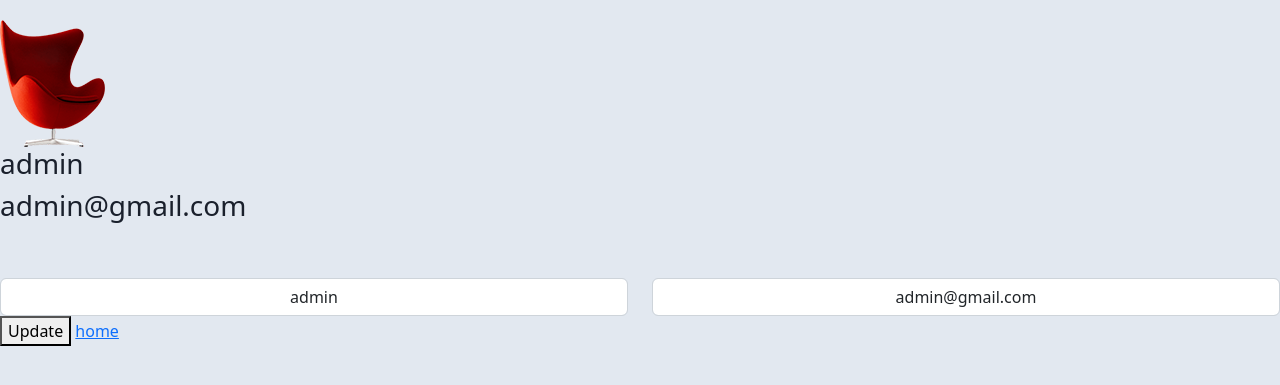
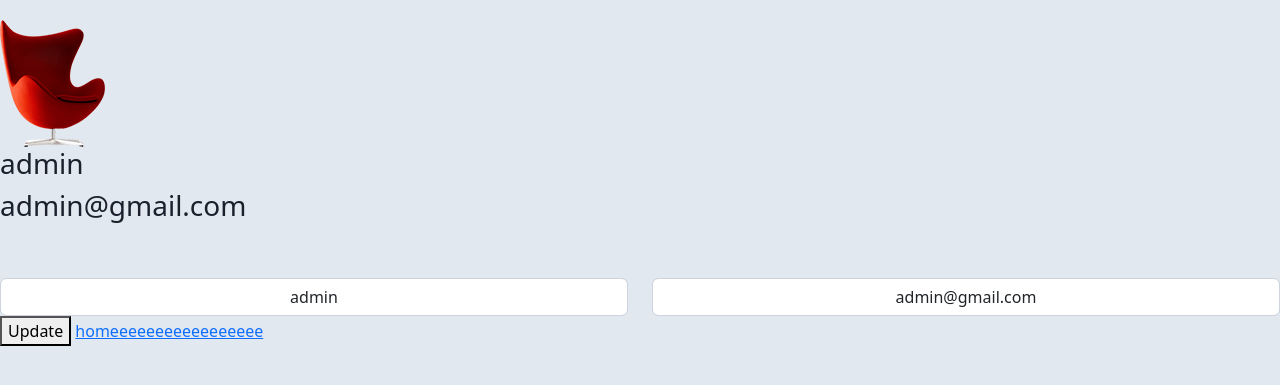
Before and after one commit to AbubakrDev/Django_furn_master, a Django app: page /profile in a window 1280 px wide. Shown: the top 385 px of the page. Run offline with Django 4.2, Linux system fonts and the light colour scheme; a user stored in the database is signed in; data comes from the database, SQL or seed files in the repository; some libraries are stand-ins or nearby versions.

Commit message:
initial commit

```diff
--- a/templates/pages/profile.html
+++ b/templates/pages/profile.html
@@ -85,7 +85,7 @@
           </div>
         </div>
         <button type="submit">Update</button>
-        <a href="{% url 'furn:home' %}">home</a>
+        <a href="{% url 'furn:home' %}">homeeeeeeeeeeeeeeeee</a>
       </form>
     </div>
   </body>
```
Also changed, not shown: 1 other file.
